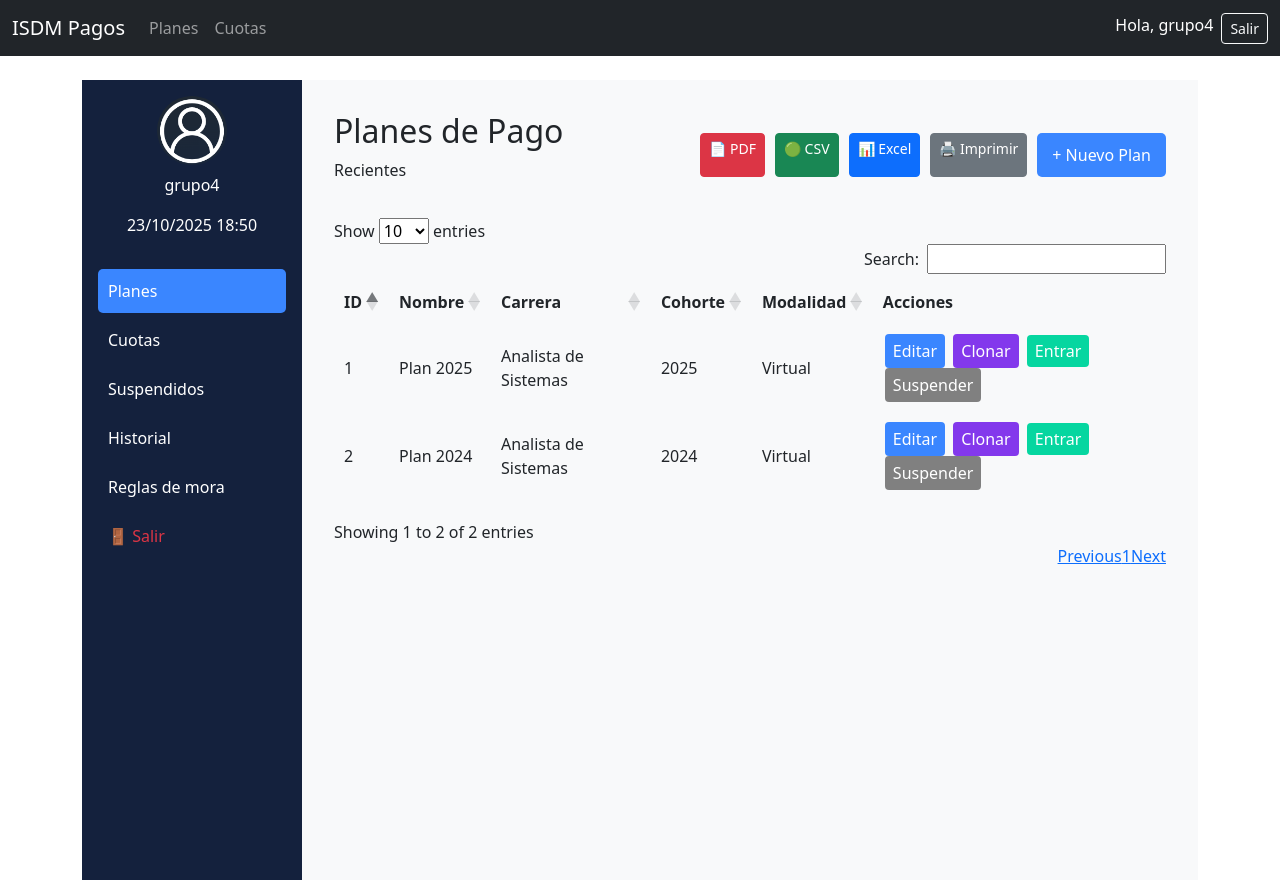
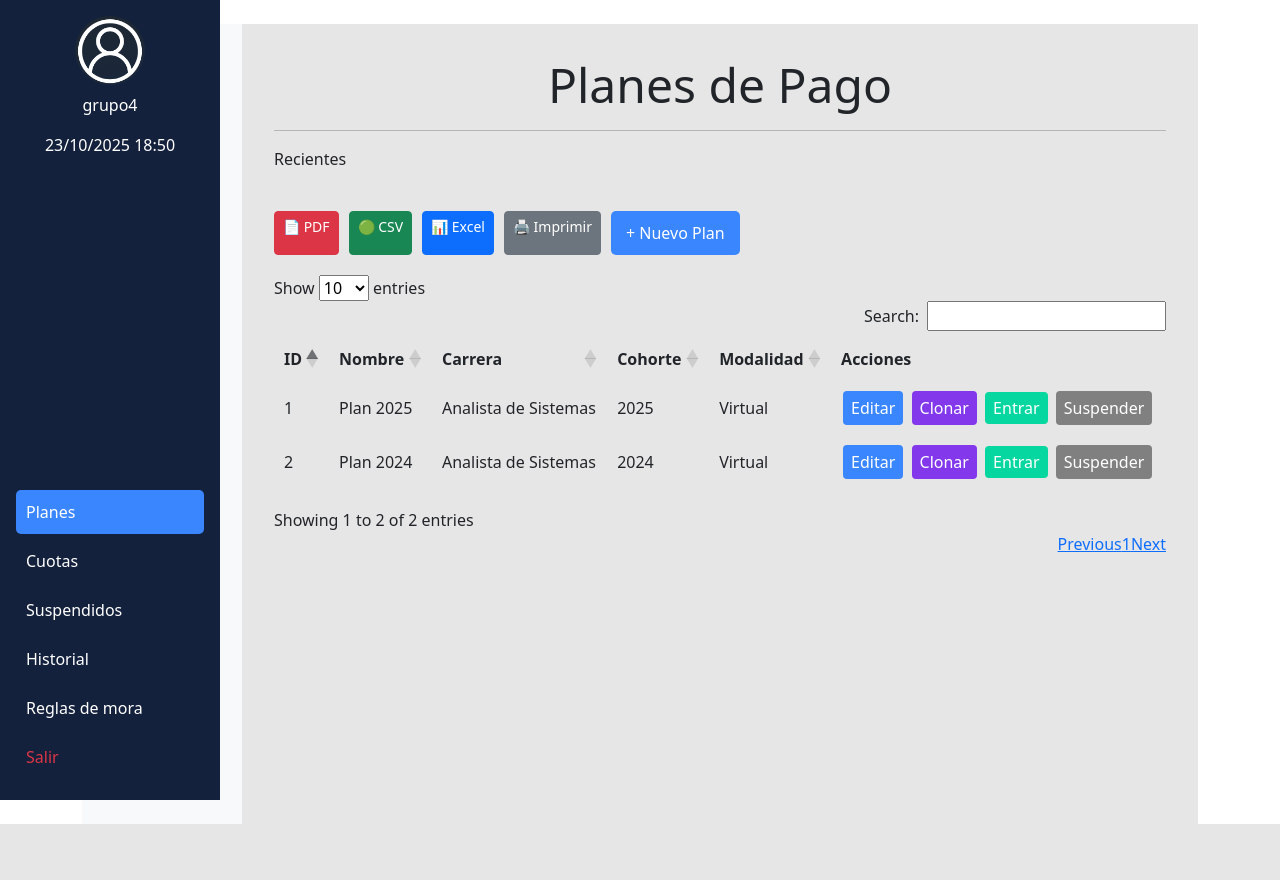
Before and after one commit to JuanPabloSch/Taller-de-Programacion, a Django app: page /planes/ in a window 1280 px wide. After the commit the page ends 824 px from the top, so only its background shows below. Run offline with Django 5.2, Linux system fonts and the light colour scheme; a user stored in the database is signed in; data comes from the database, SQL or seed files in the repository; some libraries are stand-ins or nearby versions.

Commit message:
navbar sacada, acomodo sidebar + css lista planes

```diff
--- a/planes_pago/templates/base.html
+++ b/planes_pago/templates/base.html
@@ -13,42 +13,6 @@
     {% block extra_head %}{% endblock %}
 </head>
 <body>
-    <!-- NAVBAR -->
-    <nav class="navbar navbar-expand-lg navbar-dark bg-dark">
-        <div class="container-fluid">
-            <a class="navbar-brand" href="{% url 'home' %}">
-                ISDM Pagos
-            </a>
-            <button class="navbar-toggler" type="button" data-bs-toggle="collapse" data-bs-target="#nav"
-                    aria-controls="nav" aria-expanded="false" aria-label="Menú">
-                <span class="navbar-toggler-icon"></span>
-            </button>
-            <div id="nav" class="collapse navbar-collapse">
-                <ul class="navbar-nav me-auto">
-                {% if user.is_authenticated %}
-                    <li class="nav-item"><a class="nav-link" href="{% url 'planes_list' %}">Planes</a></li>
-                    <li class="nav-item"><a class="nav-link" href="{% url 'cuotas_list' %}">Cuotas</a></li>
-                {% endif %}
-                </ul>
-                <ul class="navbar-nav ms-auto">
-                {% if user.is_authenticated %}
-                    <li class="nav-item">
-                        <span class="navbar-text text-white me-2">Hola, {{ user.username }}</span>
-                    </li>
-                    <li class="nav-item">
-                        <form method="post" action="{% url 'logout' %}" style="display:inline">
-                            {% csrf_token %}
-                            <button type="submit" class="btn btn-outline-light btn-sm">Salir</button>
-                        </form>
-                    </li>
-                {% else %}
-                    <li class="nav-item"><a class="nav-link" href="{% url 'login' %}">Ingresar</a></li>
-                    <li class="nav-item"><a class="nav-link" href="{% url 'registro' %}">Registrarse</a></li>
-                {% endif %}
-                </ul>
-            </div>
-        </div>
-    </nav>
 
     <!-- CONTENIDO -->
     <div class="container mt-4">
--- a/planes_pago/templates/planes_list.html
+++ b/planes_pago/templates/planes_list.html
@@ -14,14 +14,29 @@
     display: flex;
     min-height: 100vh;
     background: #f8f9fa;
+    margin: 0;
+    padding: 0;
+    }
+    .big-titles{
+        font-size: 3rem;
+  display: block;
+  width: 100%;
+  text-align: center;
     }
 
     /* SIDEBAR */
     .sidebar {
+    position: fixed;         /* 🔹 Fijo al costado izquierdo */
+    top: 0;
+    left: 0;
+    height: 100vh;           /* 🔹 Ocupa toda la altura */
     width: 220px;
     background: #14213d;
     color: #fff;
     padding: 1rem;
+    display: flex;
+    flex-direction: column;
+    justify-content: space-between;
     }
     .sidebar .user-info {
         text-align: center;
@@ -51,9 +66,10 @@
     .main-content {
     flex: 1;
     padding: 2rem;
+    background-color: #e7e6e6;
+    margin-left:10rem;
     }
     header.page-head {
-        display: flex;
         justify-content: space-between;
         align-items: center;
         margin-bottom: 20px;
@@ -127,7 +143,7 @@
             </a>
             <a href="#" class="">Historial</a>
             <a href="#" class="">Reglas de mora</a>
-            <a href="{% url 'logout' %}" class="text-danger">🚪 Salir</a>
+            <a href="{% url 'logout' %}" class="text-danger"> Salir</a>
         </nav>
     </aside>
 
@@ -135,9 +151,10 @@
     <main class="main-content">
         <header class="page-head">
             <div>
-                <h2>Planes de Pago</h2>
+                <span><h2 class="big-titles">Planes de Pago</h2><hr></span>
                 <p>Recientes</p>
             </div>
+            <br>
             <div class="actions">
                 <a href="{% url 'exportar_planes_pdf' %}" class="btn btn-danger btn-sm">📄 PDF</a>
                 <a href="{% url 'exportar_planes_csv' %}" class="btn btn-success btn-sm">🟢 CSV</a>
@@ -175,7 +192,7 @@
                 </div>
             </div>
         </div>
-<!-- Modal confirmacion suspender -->
+<!-- Modal Suspender -->
 <div class="modal fade" id="suspenderModal" tabindex="-1" aria-labelledby="suspenderModalLabel" aria-hidden="true">
   <div class="modal-dialog modal-dialog-centered">
     <div class="modal-content border-0 shadow">
@@ -205,7 +222,7 @@
 <script src="https://cdn.jsdelivr.net/npm/bootstrap@5.3.2/dist/js/bootstrap.bundle.min.js"></script>
 
 <script>
-//  Configurar CSRF correctamente para Django y AJAX
+// ✅ Configurar CSRF correctamente para Django y AJAX
 function getCookie(name) {
     let cookieValue = null;
     if (document.cookie && document.cookie !== '') {
@@ -222,7 +239,7 @@ function getCookie(name) {
 }
 const csrftoken = getCookie('csrftoken');
 
-// Se aplica automáticamente a todos los POST/PUT/DELETE de jQuery
+// ⚡ Se aplica automáticamente a todos los POST/PUT/DELETE de jQuery
 $.ajaxSetup({
     beforeSend: function(xhr, settings) {
         if (!(/^GET|HEAD|OPTIONS|TRACE$/i.test(settings.type)) && !this.crossDomain) {
```
Lines whose indentation alone changed are shown as unchanged.
